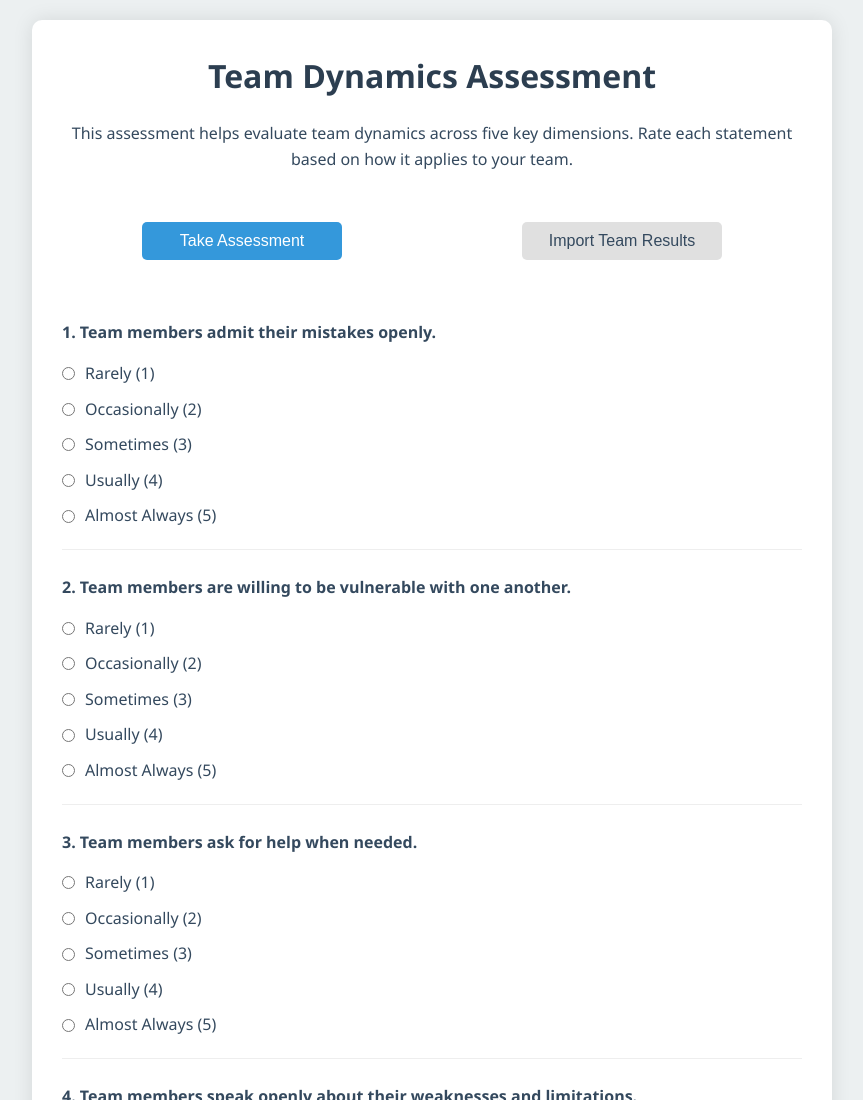
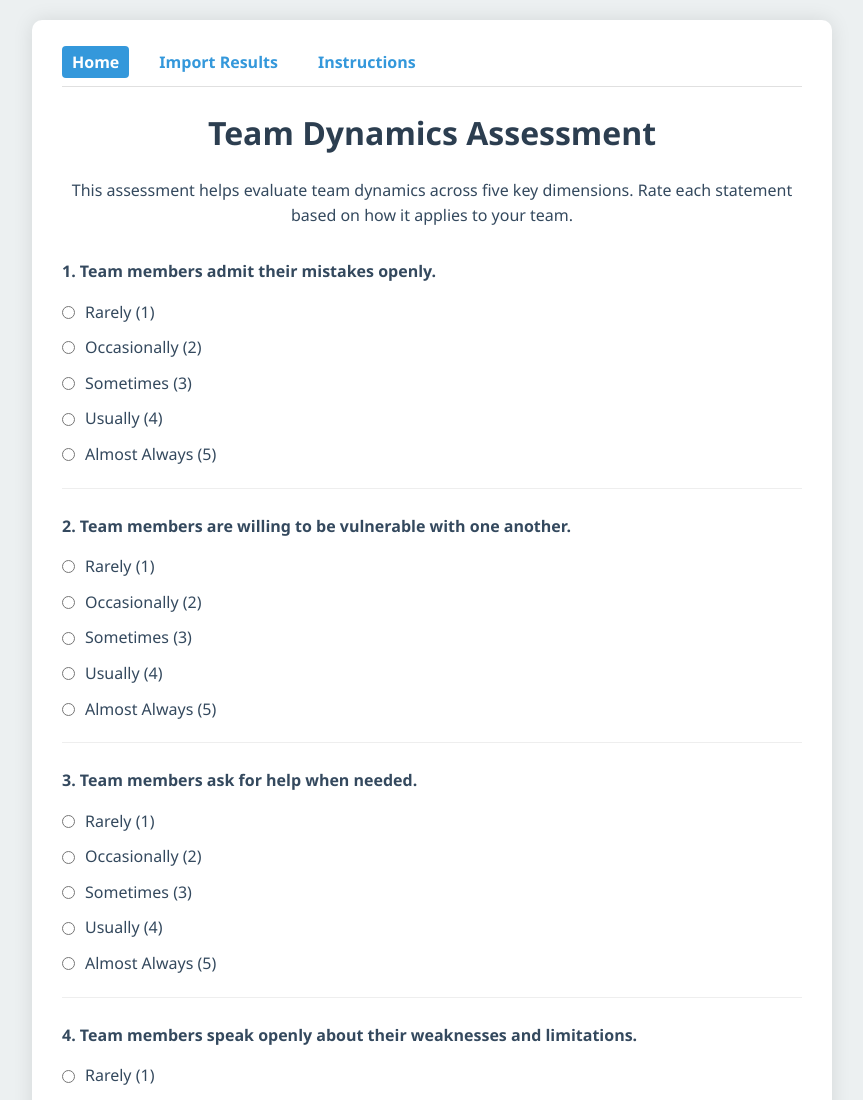
Before and after one commit to kc-aws/five-dysfunctions-quiz, a plain HTML site: page index.html in a window 1280 px wide. Shown: the top 1100 px of the page, without its empty margins (208-1071 px from the left). Drawn offline with nearby package versions, Linux system fonts and the light colour scheme.

Commit message:
Update index.html
Moved instructions to topbar and import as well

```diff
--- a/index.html
+++ b/index.html
@@ -134,6 +134,33 @@
             padding-top: 20px;
         }
 
+        .top-nav {
+            margin-bottom: 20px;
+            border-bottom: 1px solid #e0e0e0;
+            padding-bottom: 10px;
+        }
+
+        .top-nav ul {
+            list-style: none;
+            display: flex;
+            gap: 20px;
+            padding: 0;
+        }
+
+        .top-nav a {
+            text-decoration: none;
+            color: var(--primary-color);
+            font-weight: 600;
+            padding: 5px 10px;
+            border-radius: 4px;
+            transition: all 0.2s;
+        }
+
+        .top-nav a:hover, .top-nav a.active {
+            background-color: var(--primary-color);
+            color: white;
+        }
+
         #results {
             display: none;
             margin-top: 30px;
@@ -221,14 +248,17 @@
 </head>
 <body>
     <div class="container">
+        <nav class="top-nav">
+            <ul>
+                <li><a href="#" id="nav-home-link">Home</a></li>
+                <li><a href="#" id="nav-import-link">Import Results</a></li>
+                <li><a href="instructions.html">Instructions</a></li>
+            </ul>
+        </nav>
+
         <div class="intro">
             <h1>Team Dynamics Assessment</h1>
             <p>This assessment helps evaluate team dynamics across five key dimensions. Rate each statement based on how it applies to your team.</p>
-
-            <div class="option-buttons">
-                <button type="button" id="take-assessment-btn" class="option-btn active">Take Assessment</button>
-                <button type="button" id="import-results-btn" class="option-btn">Import Team Results</button>
-            </div>
         </div>
 
         <div id="quiz">
@@ -371,6 +401,11 @@
             const backButton = document.getElementById('back-button');
             const printButton = document.getElementById('print-button');
             const resultsContent = document.getElementById('results-content');
+            const navHomeLink = document.getElementById('nav-home-link');
+            const navImportLink = document.getElementById('nav-import-link');
+
+            // Set Home as active by default
+            navHomeLink.classList.add('active');
 
             // Generate questions
             generateQuestions();
@@ -381,6 +416,7 @@
                     calculateResults();
                     quizDiv.style.display = 'none';
                     resultsDiv.style.display = 'block';
+                    window.scrollTo(0, 0); // Scroll to top of page
                 } else {
                     alert('Please answer all questions before submitting.');
                 }
@@ -390,6 +426,8 @@
             backButton.addEventListener('click', function() {
                 resultsDiv.style.display = 'none';
                 quizDiv.style.display = 'block';
+                navHomeLink.classList.add('active');
+                navImportLink.classList.remove('active');
             });
 
             // Print results
@@ -397,23 +435,25 @@
                 window.print();
             });
 
-            // Import/take assessment toggle
-            const takeAssessmentBtn = document.getElementById('take-assessment-btn');
-            const importResultsBtn = document.getElementById('import-results-btn');
+            // Import/take assessment toggle using nav links
             const importSection = document.getElementById('import-section');
 
-            takeAssessmentBtn.addEventListener('click', function() {
-                this.classList.add('active');
-                importResultsBtn.classList.remove('active');
+            navHomeLink.addEventListener('click', function(e) {
+                e.preventDefault();
                 quizDiv.style.display = 'block';
                 importSection.style.display = 'none';
+                resultsDiv.style.display = 'none';
+                navHomeLink.classList.add('active');
+                navImportLink.classList.remove('active');
             });
 
-            importResultsBtn.addEventListener('click', function() {
-                this.classList.add('active');
-                takeAssessmentBtn.classList.remove('active');
+            navImportLink.addEventListener('click', function(e) {
+                e.preventDefault();
                 quizDiv.style.display = 'none';
                 importSection.style.display = 'block';
+                resultsDiv.style.display = 'none';
+                navImportLink.classList.add('active');
+                navHomeLink.classList.remove('active');
             });
 
             // Copy results to clipboard
@@ -532,6 +572,7 @@
                     quizDiv.style.display = 'none';
                     importSection.style.display = 'none';
                     resultsDiv.style.display = 'block';
+                    window.scrollTo(0, 0); // Scroll to top of page
 
                 } catch (error) {
                     alert('Error processing data: ' + error.message);
```
